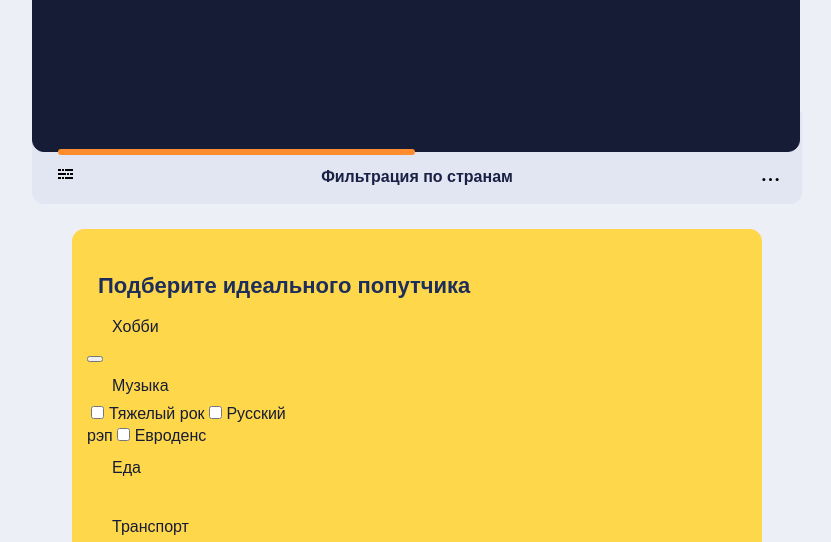
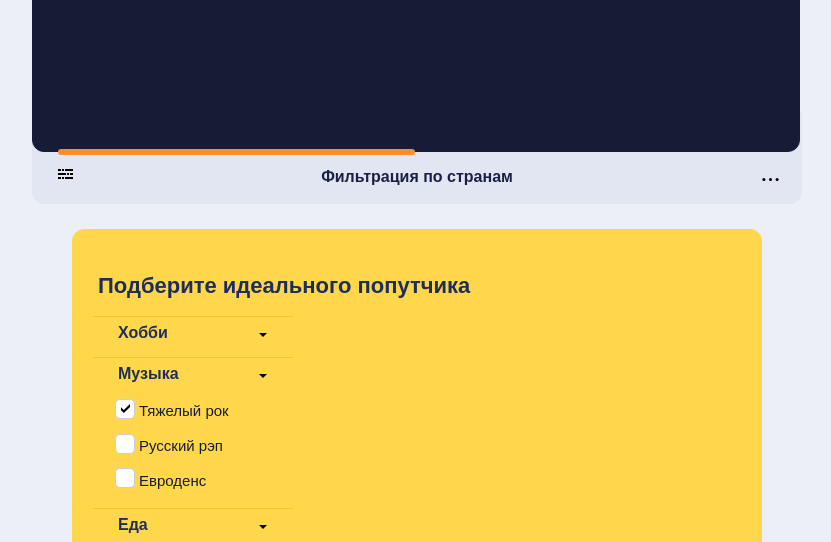
Before and after one commit to Pikul86/827003-pognali-19, a website: page source/catalog.html in a window 1280 px wide. Shown: the part 201-743 px from the top of the page, without its empty margins (224-1055 px from the left). Drawn offline with nearby package versions, Linux system fonts and the light colour scheme; files that its build step writes are made by us from their sources.

Commit message:
Сделал часть меню поиска в catalog

```diff
--- a/source/catalog.html
+++ b/source/catalog.html
@@ -153,7 +153,7 @@
           <li class="alphabet__item">Афганистан</li>
         </ul>
         <button class="close">
-          <svg class="close__svg" width="12" height="12" x="0px" y="0px" viewBox="0 0 18.6 18.6" style="enable-background:new 0 0 18.6 18.6;" xml:space="preserve">
+          <svg class="close__svg" width="12" height="12" x="0px" y="0px" viewBox="0 0 18.6 18.6">
             <path d="M11.4,9.3l6.7-6.7c0.6-0.6,0.6-1.5,0-2.1s-1.5-0.6-2.1,0L9.3,7.2L2.6,0.4C2-0.1,1-0.1,0.4,0.4C-0.1,1-0.1,2,0.4,2.6l6.7,6.7L0.4,16c-0.6,0.6-0.6,1.5,0,2.1s1.5,0.6,2.1,0l6.7-6.7l6.7,6.7c0.6,0.6,1.5,0.6,2.1,0s0.6-1.5,0-2.1L11.4,9.3z"/>
           </svg>
           Свернуть
@@ -162,39 +162,57 @@
     </section>
     <form class="best-companion" method="get" action="https://echo.htmlacademy.ru">
       <h2 class="best-companion__title">Подберите идеального попутчика</h2>
-      <fieldset class="best-companion__list">
-        <legend class="best-companion__list-legend">Хобби</legend>
-        <button></button>
-      </fieldset>
-      <fieldset class="best-companion__list">
-        <legend class="best-companion__list-legend">Музыка</legend>
-        <img src="" alt="">
-        <!--вставить стрелку которая будет разворачивать список-->
-        <input type="checkbox" name="rock" id="rock">
-        <label for="rock">Тяжелый рок</label>
-        <input type="checkbox" name="rap" id="rap">
-        <label for="rap">Русский рэп</label>
-        <input type="checkbox" name="dance" id="dance">
-        <label for="dance">Евроденс</label>
-      </fieldset>
-      <fieldset class="best-companion__list">
-        <legend class="best-companion__list-legend">Еда</legend>
-        <img src="" alt="">
-        <!--вставить стрелку которая будет разворачивать список-->
-      </fieldset>
-      <fieldset class="best-companion__list">
-        <legend class="best-companion__list-legend">Транспорт</legend>
-        <img src="" alt="">
-        <!--вставить стрелку которая будет разворачивать список-->
+      <div class="best-companion__list">
+        <p class="best-companion__text">Хобби</p>
+        <button class="best-companion__button--down" type="button">
+          <svg width="8" height="4" x="0px" y="0px" viewBox="0 0 10 5">
+            <polygon points="5,5 0,0 10,0 " />
+          </svg>
+        </button>
+      </div>
+      <div class="best-companion__list">
+        <p class="best-companion__text">Музыка</p>
+        <button class="best-companion__button--down" type="button">
+          <svg width="8" height="4" x="0px" y="0px" viewBox="0 0 10 5">
+            <polygon points="5,5 0,0 10,0 " />
+          </svg>
+        </button>
+        <div class="best-companion__checkbox">
+          <input type="checkbox" class="visually-hidden rock" name="rock" id="rock" checked>
+          <label class="best-companion-label" for="rock">Тяжелый рок</label>
+          <input type="checkbox" class="visually-hidden rap" name="rap" id="rap">
+          <label class="best-companion-label" for="rap">Русский рэп</label>
+          <input type="checkbox" class="visually-hidden dance" name="dance" id="dance">
+          <label class="best-companion-label" for="dance">Евроденс</label>
+        </div>
+      </div>
+      <div class="best-companion__list">
+        <p class="best-companion__text">Еда</p>
+        <button class="best-companion__button--down" type="button">
+          <svg width="8" height="4" x="0px" y="0px" viewBox="0 0 10 5">
+            <polygon points="5,5 0,0 10,0 " />
+          </svg>
+        </button>
+      </div>
+      <div class="best-companion__list">
+        <p class="best-companion__text">Транспорт</p>
+        <button class="best-companion__button--down" type="button">
+          <svg width="8" height="4" x="0px" y="0px" viewBox="0 0 10 5">
+            <polygon points="5,5 0,0 10,0 " />
+          </svg>
+        </button>
         <button type="button">картинка самолёта</button>
         <button type="button">картинка поезда</button>
         <button type="button">картинка велосипеда</button>
         <button type="button">картинка бегом</button>
-      </fieldset>
-      <fieldset class="best-companion__list">
-        <legend class="best-companion__list-legend">Левел</legend>
-        <img src="" alt="">
-        <!--вставить стрелку которая будет разворачивать список-->
+      </div>
+      <div class="best-companion__list">
+        <p class="best-companion__text">Левел</p>
+        <button class="best-companion__button--down" type="button">
+          <svg width="8" height="4" x="0px" y="0px" viewBox="0 0 10 5">
+            <polygon points="5,5 0,0 10,0 " />
+          </svg>
+        </button>
         <div class="modal-level">
           <div class="level-controls">
             <!--Сделать 2 псевдоэлемента чёрточки сверху и снизу в центре выбора уровня-->
@@ -210,7 +228,7 @@
             <div class="range-toggle range-toggle-max"></div>
           </div>
         </div>
-      </fieldset>
+      </div>
       <button type="submit" class="best-companion-button">Показать</button>
     </form>
 
--- a/source/less/catalog/best-companion.less
+++ b/source/less/catalog/best-companion.less
@@ -33,11 +33,91 @@
 }
 
 .best-companion__list {
-  width: 220px;
+  width: 200px;
   min-height: 40px;
   border: none;
+  border-top: 1px solid #f3c72b;
+  margin-left: 20px;
 }
 
-.best-companion__list-legend {
+.best-companion__text {
   margin-left: 25px;
+  margin-top: 7px;
+  font-size: 16px;
+  line-height: 18px;
+  font-weight: bold;
+  color: #1d2e5b;
 }
+
+.best-companion__button--down {
+  display: block;
+  margin-left: auto;
+  margin-right: 20px;
+  border: transparent;
+  background: transparent;
+  margin-top: -36px;
+}
+
+.best-companion__checkbox {
+  position: relative;
+  margin-left: 46px;
+  width: 105px;
+  font-size: 15px;
+  line-height: 15px;
+  font-weight: 400;
+  margin-top: 20px;
+  margin-bottom: 20px;
+}
+
+.best-companion-label {
+  display: block;
+  margin-bottom: 20px;
+}
+
+.rock + label::before {
+  content: "";
+  position: absolute;
+  top: -4px;
+  left: -24px;
+  width: 18px;
+  height: 18px;
+  border: 1px solid #cbced9;
+  background-color: #ffffff;
+  border-radius: 5px;
+  cursor: pointer;
+}
+
+.rap + label::before {
+  content: "";
+  position: absolute;
+  top: 31px;
+  left: -24px;
+  width: 18px;
+  height: 18px;
+  border: 1px solid #cbced9;
+  background-color: #ffffff;
+  border-radius: 5px;
+  cursor: pointer;
+}
+
+.dance + label::before {
+  content: "";
+  position: absolute;
+  top: 65px;
+  left: -24px;
+  width: 18px;
+  height: 18px;
+  border: 1px solid #cbced9;
+  background-color: #ffffff;
+  border-radius: 5px;
+  cursor: pointer;
+}
+
+
+.rock:checked + label::before,
+.rap:checked + label::before,
+.dance:checked + label::before {
+  background: url("../../../img/tick.svg") 5px 4px no-repeat;
+  background-size: 50%;
+  background-color: #ffffff;
+}
```
